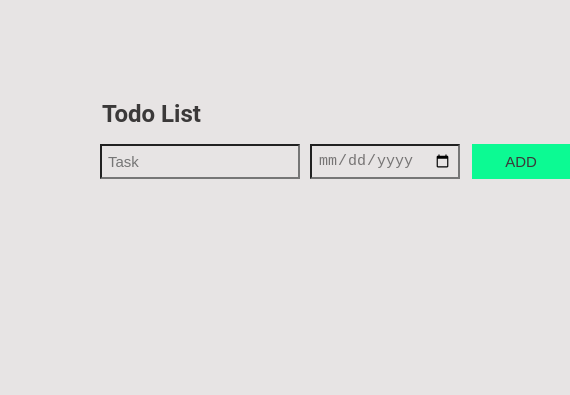
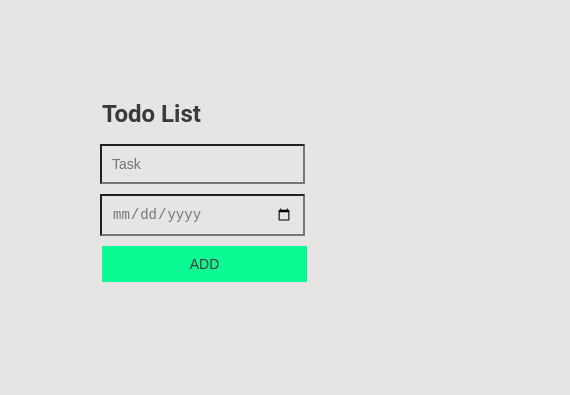
Before and after one commit to Modrakas/TO-DO-LIST, a plain HTML site: page index.html in a window 390 px wide. Shown: the whole page, 570 px wide, since content can reach past the window. Drawn offline with Linux system fonts and the light colour scheme.

Commit message:
Made code mobile responsive

```diff
--- a/style.css
+++ b/style.css
@@ -50,3 +50,19 @@ h1 {
   font-size: 15px;
   padding: 8px;
 }
+
+/* Mobile Styles */
+@media (max-width: 600px) {
+  .todo__grid, .todo__input__grid {
+    grid-template-columns: 1fr;
+  }
+
+  .task__input, .date__input, .add__todo-btn {
+    font-size: 14px;
+    padding: 10px;
+  }
+
+  .add__todo-btn {
+    width: 100%;
+  }
+}
```
